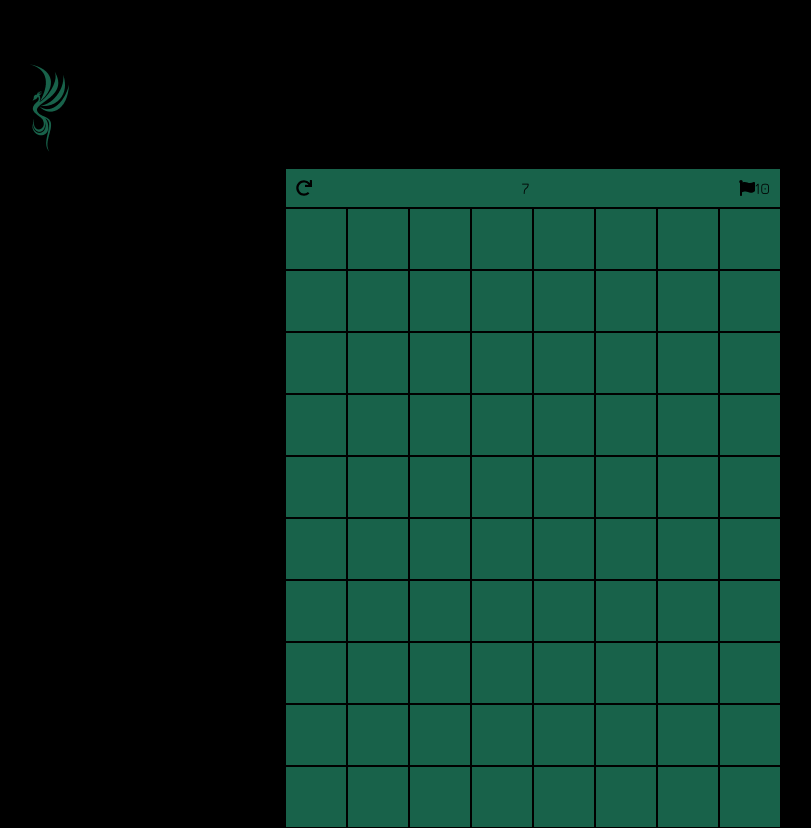
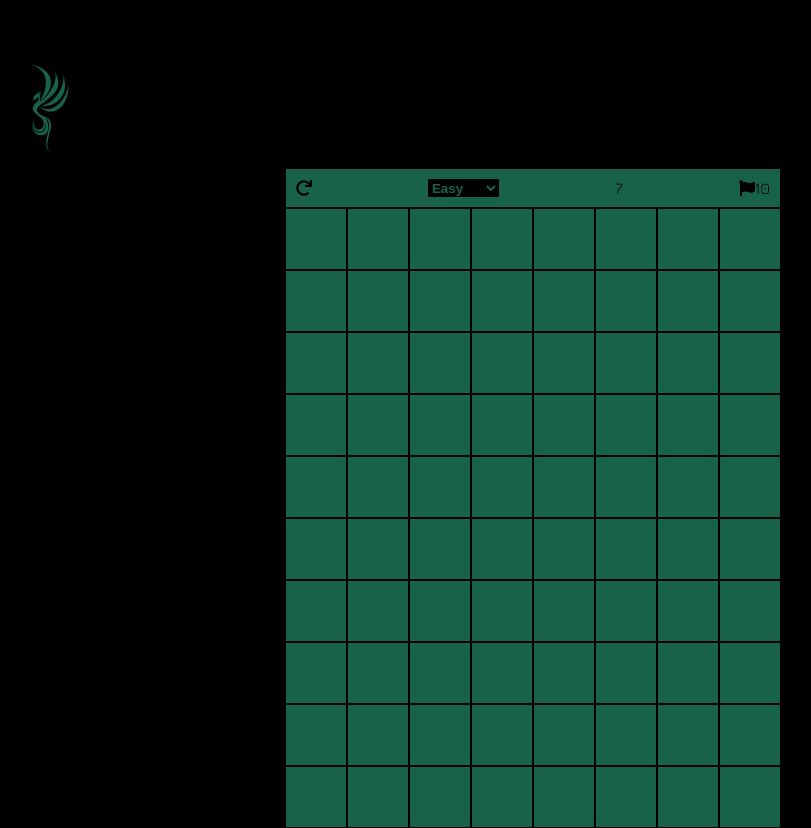
Before and after one commit to tevyt/minesweeper, a React (Create React App) app: page / in a window 1280 px wide. Shown: the whole page, without its empty margins (107-918 px from the left). Built offline with nearby package versions, Linux system fonts and the light colour scheme.

Commit message:
feature: Adds multiple difficulties.

```diff
--- a/src/components/game-board/GameBoard.scss
+++ b/src/components/game-board/GameBoard.scss
@@ -14,6 +14,12 @@
     &-refresh {
       cursor: pointer;
     }
+    select {
+      background: black;
+      color: $primary;
+      font-weight: bold;
+      border: none;
+    }
   }
   &-message {
     text-align: center;
--- a/src/components/game-board/GameBoard.tsx
+++ b/src/components/game-board/GameBoard.tsx
@@ -12,20 +12,25 @@ import {
   hasUpLeftCell
 } from "../../utils/mine-square";
 import GameBoardView from "./GameBoardView";
+import { gameDifficulty } from "../../types/game-difficulty";
 
 const GameBoard: React.FunctionComponent<{}> = () => {
   const [gameField, setGameField] = React.useState<IMineSquare[][]>([]);
 
   //prepare gameboard when component first renders
-  const NUMBER_OF_ROWS = 10;
-  const NUMBER_OF_COLUMNS = 8;
-  const NUMBER_OF_MINES = 10;
+  const [numberOfRows, setNumberOfRows] = React.useState(10);
+  const [numberOfColumns, setNumberOfColumns] = React.useState(8);
+  const [numberOfMines, setNumberOfMines] = React.useState(10);
+  const [flagsRemaining, setFlagsRemaining] = React.useState(numberOfMines);
+  const [difficulty, setDifficulty] = React.useState<gameDifficulty>("easy");
 
   React.useEffect(() => {
-    setGameField(
-      prepareGame(NUMBER_OF_ROWS, NUMBER_OF_COLUMNS, NUMBER_OF_MINES)
-    );
-  }, []);
+    setGameField(prepareGame(numberOfRows, numberOfColumns, numberOfMines));
+    setTime(0);
+    setHasWon(false);
+    setHasLost(false);
+    setFlagsRemaining(numberOfMines);
+  }, [numberOfRows, numberOfColumns, numberOfMines, difficulty]);
 
   const revealAdjacentCells: (
     grid: IMineSquare[][],
@@ -39,8 +44,8 @@ const GameBoard: React.FunctionComponent<{}> = () => {
     const cell = {
       row,
       column,
-      numberOfRows: NUMBER_OF_ROWS,
-      numberOfColumns: NUMBER_OF_COLUMNS
+      numberOfRows,
+      numberOfColumns
     };
 
     let newGrid: IMineSquare[][] = grid.map(row => row.slice());
@@ -211,8 +216,6 @@ const GameBoard: React.FunctionComponent<{}> = () => {
     };
   };
 
-  const [flagsRemaining, setFlagsRemaining] = React.useState(NUMBER_OF_MINES);
-
   const handleFlagClick = (row: number, column: number) => {
     return () => {
       if (hasWon || hasLost) {
@@ -246,8 +249,8 @@ const GameBoard: React.FunctionComponent<{}> = () => {
       const cell = {
         row,
         column,
-        numberOfRows: NUMBER_OF_ROWS,
-        numberOfColumns: NUMBER_OF_COLUMNS
+        numberOfRows,
+        numberOfColumns
       };
 
       if (hasUpCell(cell)) {
@@ -323,10 +326,8 @@ const GameBoard: React.FunctionComponent<{}> = () => {
 
   const handleRefreshClick = () => {
     setTime(0);
-    setGameField(
-      prepareGame(NUMBER_OF_ROWS, NUMBER_OF_COLUMNS, NUMBER_OF_MINES)
-    );
-    setFlagsRemaining(NUMBER_OF_MINES);
+    setGameField(prepareGame(numberOfRows, numberOfColumns, numberOfMines));
+    setFlagsRemaining(numberOfMines);
     setHasLost(false);
     setHasWon(false);
   };
@@ -367,6 +368,27 @@ const GameBoard: React.FunctionComponent<{}> = () => {
     };
   }, [hasWon, hasLost, time]);
 
+  const handleDifficultyChange = (difficulty: gameDifficulty) => {
+    setDifficulty(difficulty);
+    switch (difficulty) {
+      case "easy":
+        setNumberOfRows(10);
+        setNumberOfColumns(8);
+        setNumberOfMines(10);
+        break;
+      case "medium":
+        setNumberOfRows(18);
+        setNumberOfColumns(14);
+        setNumberOfMines(40);
+        break;
+      case "hard":
+        setNumberOfRows(20);
+        setNumberOfColumns(24);
+        setNumberOfMines(99);
+        break;
+    }
+  };
+
   return (
     <React.Fragment>
       <GameBoardView
@@ -375,6 +397,8 @@ const GameBoard: React.FunctionComponent<{}> = () => {
         onRefeshClick={handleRefreshClick}
         onRevealClick={handleRevealClick}
         onRevealedDoubleClick={handleRevealedDoubleClick}
+        onDifficultyChange={handleDifficultyChange}
+        difficulty={difficulty}
         flagsRemaining={flagsRemaining}
         hasLost={hasLost}
         hasWon={hasWon}
--- a/src/components/game-board/GameBoardView.tsx
+++ b/src/components/game-board/GameBoardView.tsx
@@ -5,6 +5,7 @@ import { faFlag, faRedo } from "@fortawesome/free-solid-svg-icons";
 import { IMineSquare } from "../../utils/mine-square";
 
 import "./GameBoard.scss";
+import { gameDifficulty } from "../../types/game-difficulty";
 
 interface IGameBoardViewProps {
   onRefeshClick: () => void;
@@ -13,6 +14,8 @@ interface IGameBoardViewProps {
   onRevealClick: (row: number, column: number) => () => void;
   onFlagClick: (row: number, column: number) => () => void;
   onRevealedDoubleClick: (row: number, column: number) => () => void;
+  onDifficultyChange: (difficulty: gameDifficulty) => void;
+  difficulty: gameDifficulty;
   hasLost: boolean;
   hasWon: boolean;
   time: number;
@@ -31,10 +34,16 @@ const GameBoardView: React.FunctionComponent<IGameBoardViewProps> = ({
   onRevealClick,
   onFlagClick,
   onRevealedDoubleClick,
+  onDifficultyChange,
+  difficulty,
   hasLost,
   hasWon,
   time
 }) => {
+  const handleDifficultyChange = (e: React.ChangeEvent<HTMLSelectElement>) => {
+    console.log(e.target.value);
+    onDifficultyChange(e.target.value as gameDifficulty);
+  };
   return (
     <div className="game-board">
       {hasLost && (
@@ -52,6 +61,11 @@ const GameBoardView: React.FunctionComponent<IGameBoardViewProps> = ({
         <div className="game-board-controls-refresh">
           <FontAwesomeIcon icon={faRedo} onClick={onRefeshClick} />
         </div>
+        <select value={difficulty} onChange={handleDifficultyChange}>
+          <option value="easy">Easy</option>
+          <option value="medium">Medium</option>
+          <option value="hard">Hard</option>
+        </select>
         <div className="game-board-controls-time">{time}</div>
         <div className="game-board-controls-flag">
           <FontAwesomeIcon icon={faFlag} />
--- /dev/null
+++ b/src/types/game-difficulty.ts
@@ -0,0 +1 @@
+export type gameDifficulty = "easy" | "medium" | "hard";
```
